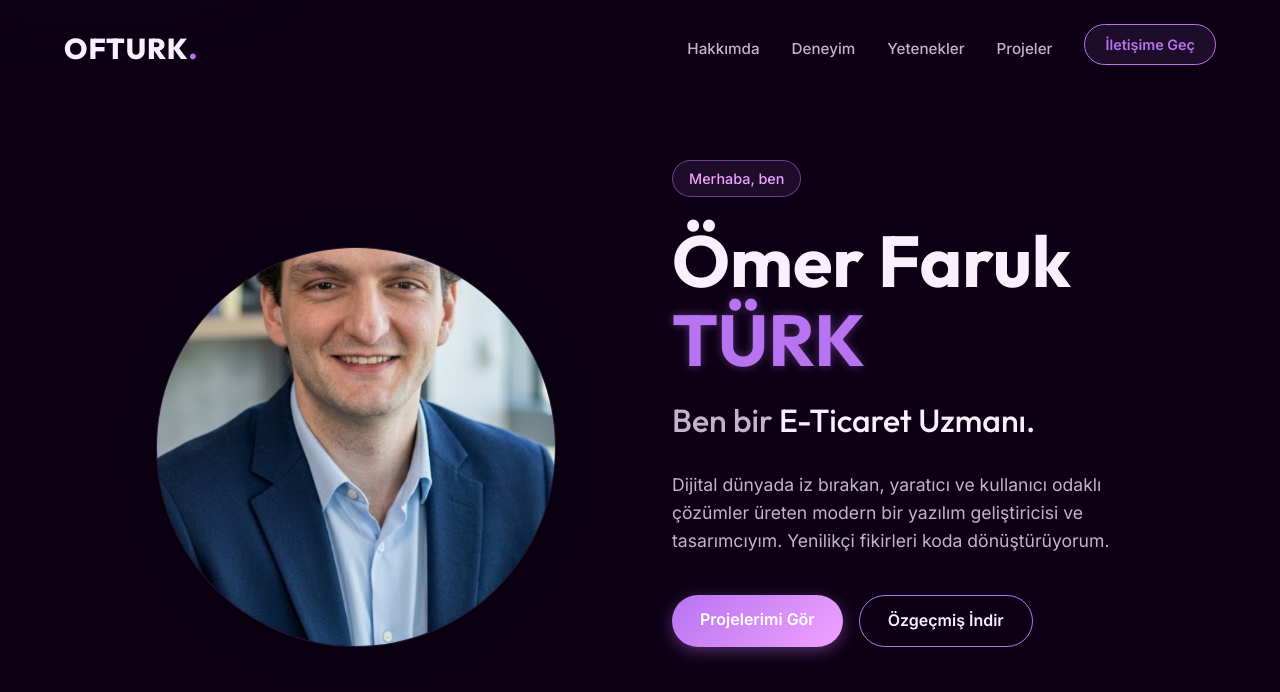
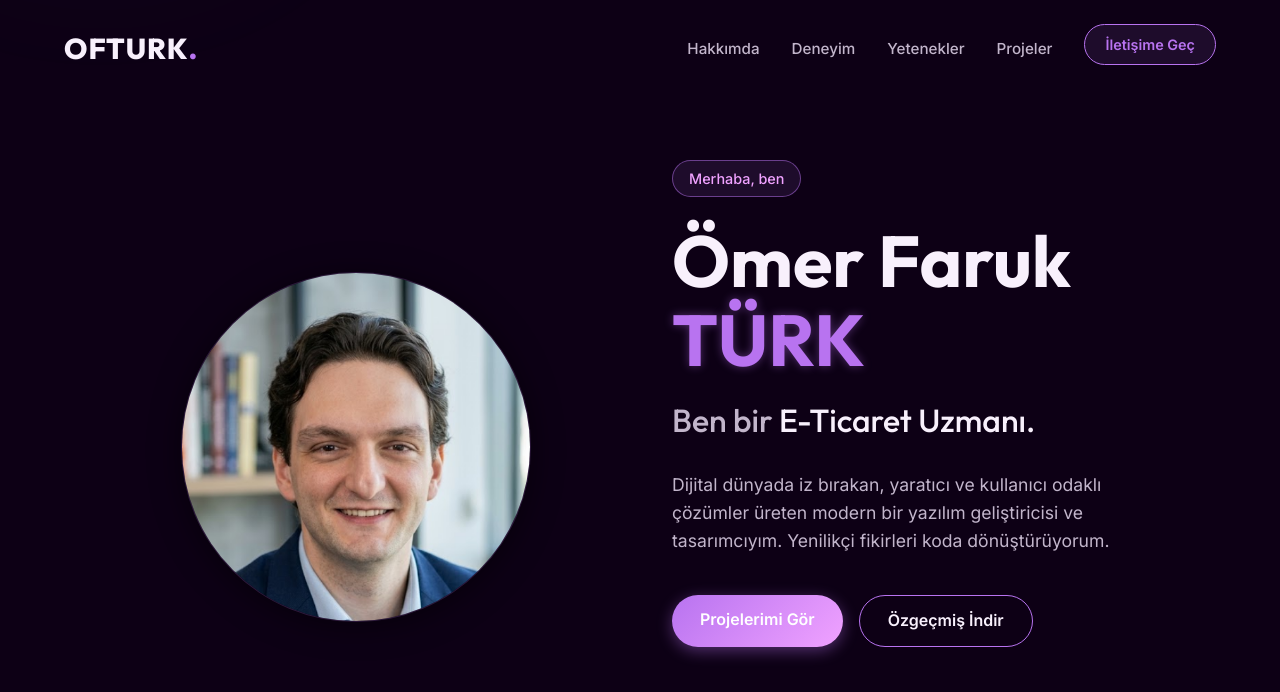
Before and after one commit to OmerTurk99/ofturk.com.tr, a plain HTML site: page index.html in a window 1280 px wide. Shown: the top 692 px of the page. Drawn offline with Linux system fonts and the light colour scheme.

Commit message:
Görsel kırpma düzeltildi, yüz görünümü odaklandı

```diff
--- a/index.html
+++ b/index.html
@@ -60,8 +60,8 @@
                 </div>
             </div>
             <div class="hero-image-container reveal-right">
-                <div class="glass-card image-card" style="padding: 0; overflow: hidden; display: flex; align-items: center; justify-content: center; position: relative;">
-                    <img src="görsel.png" alt="Ömer Faruk Türk" style="width: 100%; height: 100%; object-fit: cover; object-position: center; border-radius: 20px;">
+                <div class="glass-card image-card" style="padding: 0; overflow: hidden; display: flex; align-items: center; justify-content: center; position: relative; width: 350px; height: 350px; border-radius: 50%;">
+                    <img src="görsel.png" alt="Ömer Faruk Türk" style="width: 100%; height: 100%; object-fit: cover; object-position: top;">
                 </div>
             </div>
         </div>
```
